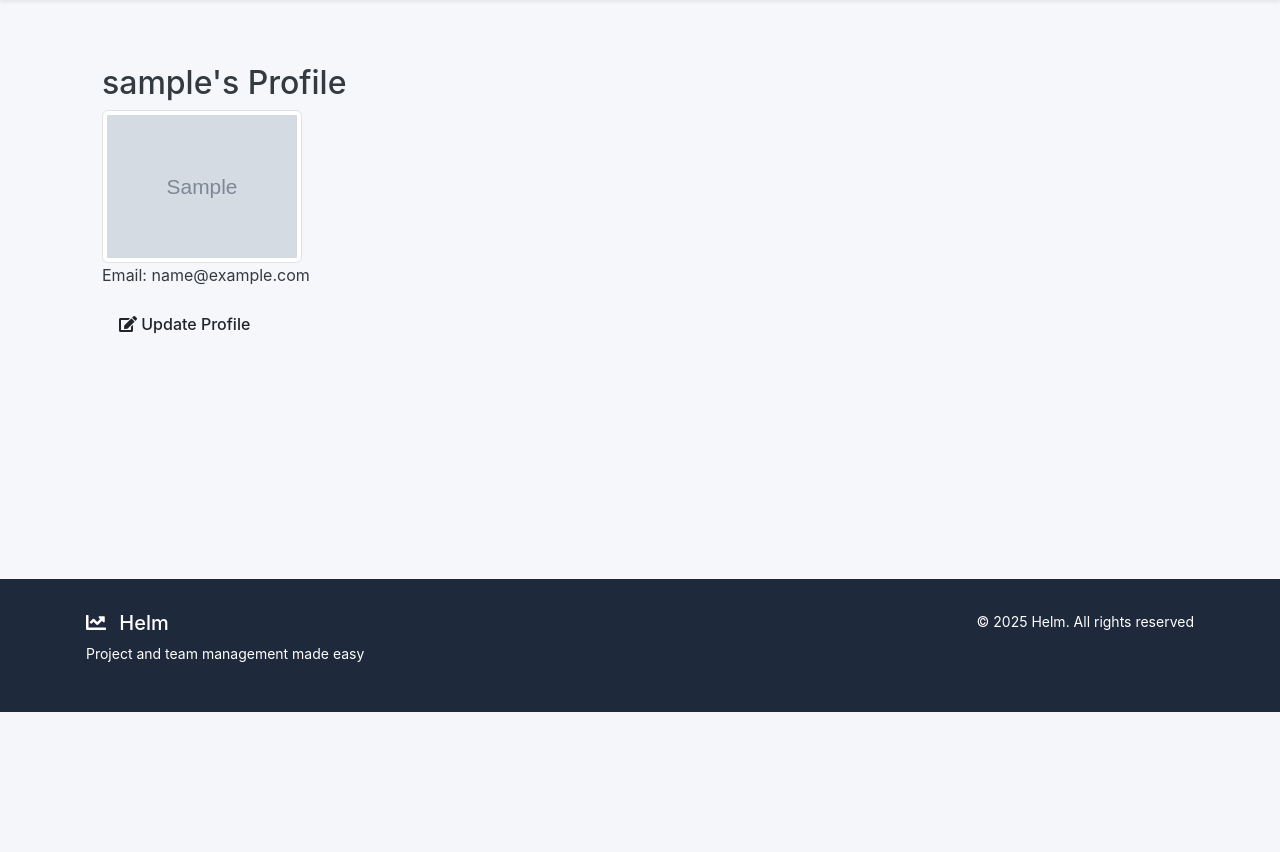
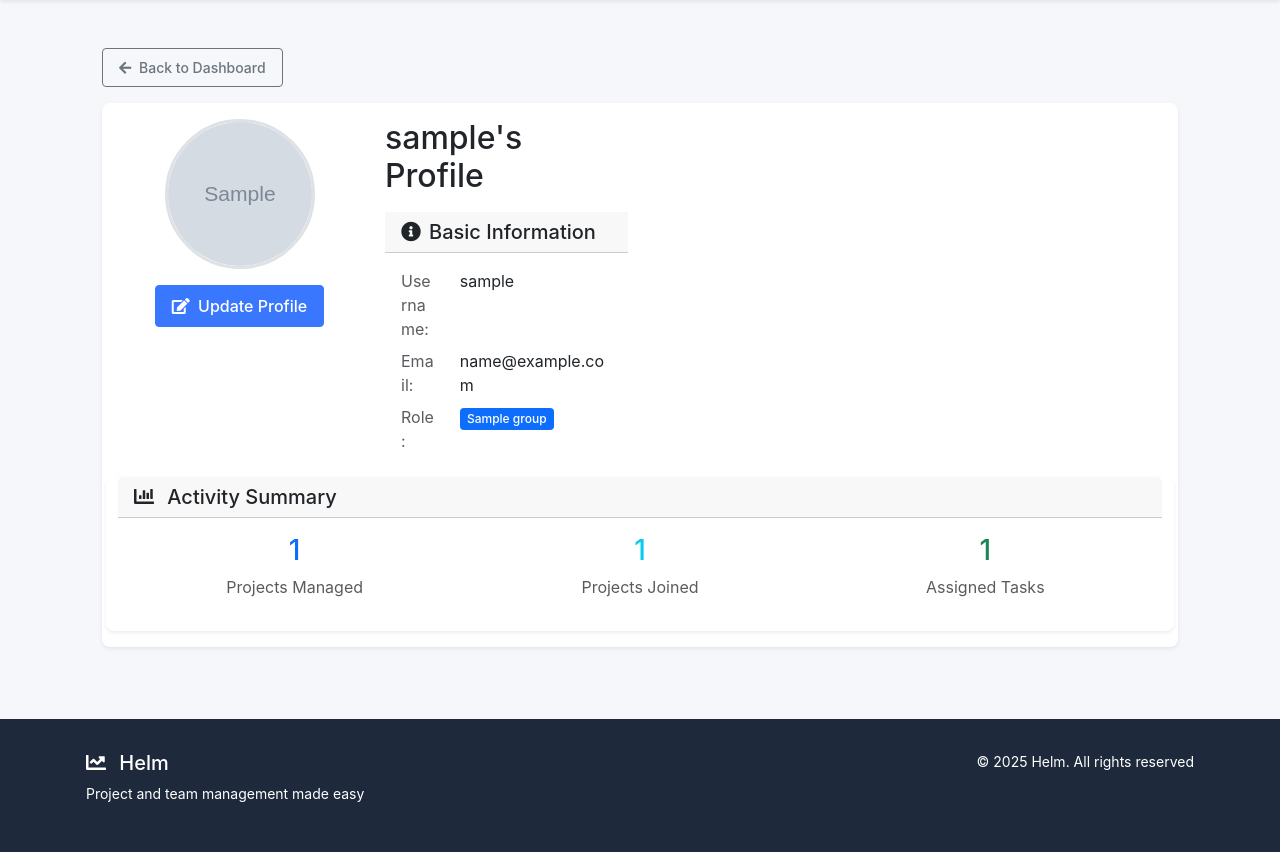
Before and after one commit to ashcarroll/Helm, a Django app: template users/templates/users/profile_detail.html in a window 1280 px wide. Shown: the part 88-940 px from the top of the page. Before the commit the page ends 800 px from the top, so only its background shows below. Run offline with Django 4.2, Linux system fonts and the light colour scheme; the template is opened without the code that fills it: most values are stand-ins (such as "Sample title", 1, 10 or a date in 2020); grey boxes marked "Sample" are stand-in pictures.

Commit message:
Updated the profile detail page to reflect the styling of rest of site

```diff
--- a/users/templates/users/profile_detail.html
+++ b/users/templates/users/profile_detail.html
@@ -1,16 +1,87 @@
 {% extends "base.html" %}
+{% load static %}
 
 {% block title %}
     Your Profile
 {% endblock title %}
 
 {% block content %}
-<div class="container mt-4">
-    <h2>{{ profile.user.username }}'s Profile</h2>
-    <img src="{{ profile.get_image_url }}" alt="{{ profile.user.username }}'s profile picture" class="img-thumbnail" style="max-width: 200px;">
-    <p> Email: {{ profile.user.email }} </p>
-    <a href="{% url 'profile_update' %}" class="btn bth-secondary">
-        <i class="fas fa-edit"></i> Update Profile
+<div class="container py-4">
+    <!-- Back button -->
+    <a href="{% url 'dashboard' %}" class="btn btn-sm btn-outline-secondary mb-3">
+        <i class="fas fa-arrow-left me-1"></i> Back to Dashboard
     </a>
+
+    <!-- Profile Card -->
+    <div class="card mb-4">
+        <div class="card-body">
+            <div class="row">
+                <div class="col-md-3 text-center">
+                    <img src="{{ profile.get_image_url }}"
+                        alt="{{ profile.user.username }}'s profile picture"
+                        class="profile-image mb-3">
+
+                    <a href="{% url 'profile_update' %}" class="btn btn-primary">
+                        <i class="fas fa-edit me-1"></i> Update Profile
+                    </a>
+                </div>
+
+                <div class="col-md-3">
+                    <h2 class="mb-3">{{ profile.user.username }}'s Profile</h2>
+
+                    <div class="card-header">
+                        <h5 class="mb-0"><i class="fas fa-info-circle me-2"></i>Basic Information</h5>
+                    </div>
+                    <div class="card-body">
+                        <div class="row mb-2">
+                            <div class="col-md-3 text-muted">Username:</div>
+                            <div class="col-md-9">{{ profile.user.username }}</div>
+                        </div>
+                        <div class="row mb-2">
+                            <div class="col-md-3 text-muted">Email:</div>
+                            <div class="col-md-9">{{ profile.user.email }}</div>
+                        </div>
+                        <div class="row mb-2">
+                            <div class="col-md-3 text-muted">Role:</div>
+                            <div class="col-md-9">
+                                {% if profile.user.groups.all %}
+                                    {% for group in profile.user.groups.all %}
+                                        <span class="badge bg-primary">{{ group.name }}</span>
+                                    {% endfor %}
+                                {% else %}
+                                    <span class="text-muted">No role assigned</span>
+                                {% endif %}
+                            </div>
+                        </div>
+                    </div>
+                </div>
+
+                <!-- Stats Card -->
+                <div class="card">
+                    <div class="card-header">
+                        <h5 class="mb-0">
+                            <i class="fas fa-chart-bar me-2"></i> Activity Summary
+                        </h5>
+                    </div>
+                    <div class="card-body">
+                        <div class="row">
+                            <div class="col-md-4 text-center mb-3">
+                                <h3 class="text-primary">{{ profile.user.managed_projects.count }}</h3>
+                                <p class="text-muted mb-0">Projects Managed</p>
+                            </div>
+                            <div class="col-md-4 text-center mb-3">
+                                <h3 class="text-info">{{ profile.user.project_team.count }}</h3>
+                                <p class="text-muted mb-0">Projects Joined</p>
+                            </div>
+                            <div class="col-md-4 text-center mb-3">
+                                <h3 class="text-success">{{ profile.user.assigned_tasks.count }}</h3>
+                                <p class="text-muted mb-0">Assigned Tasks</p>
+                            </div>
+                        </div>
+                    </div>
+                </div>
+            </div>
+        </div>
+    </div>
 </div>
 {% endblock content %}
```
